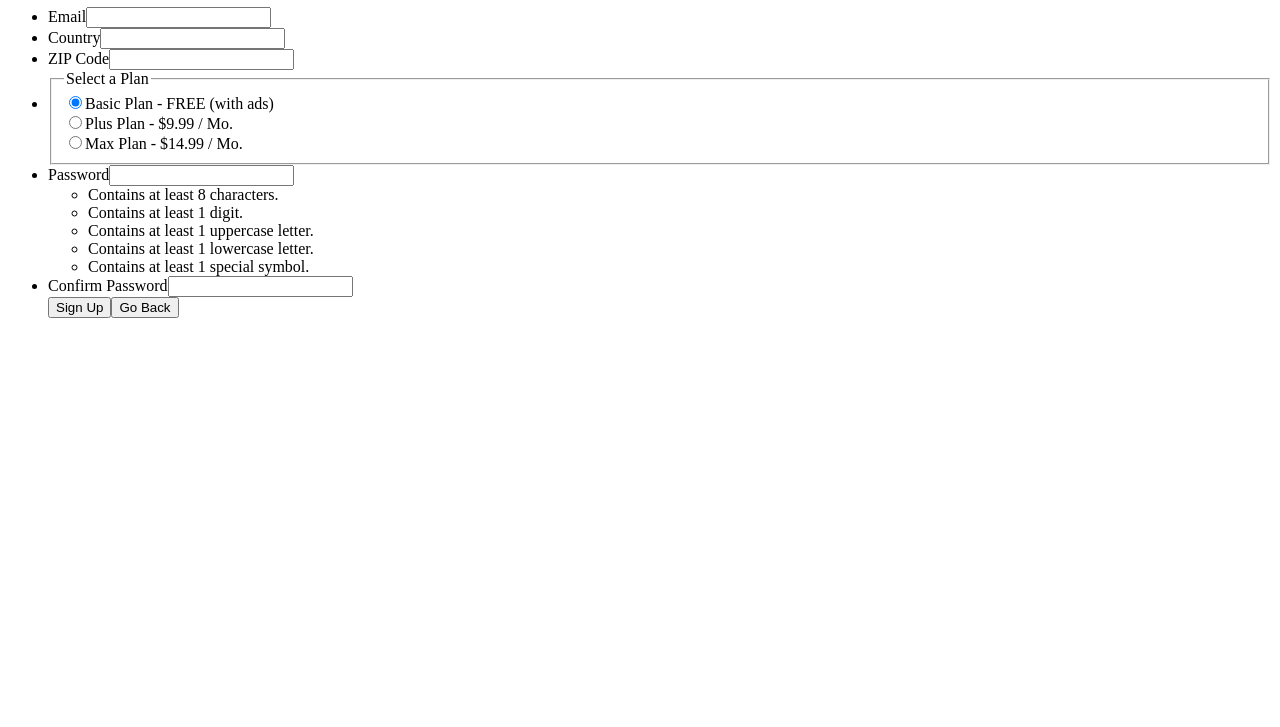
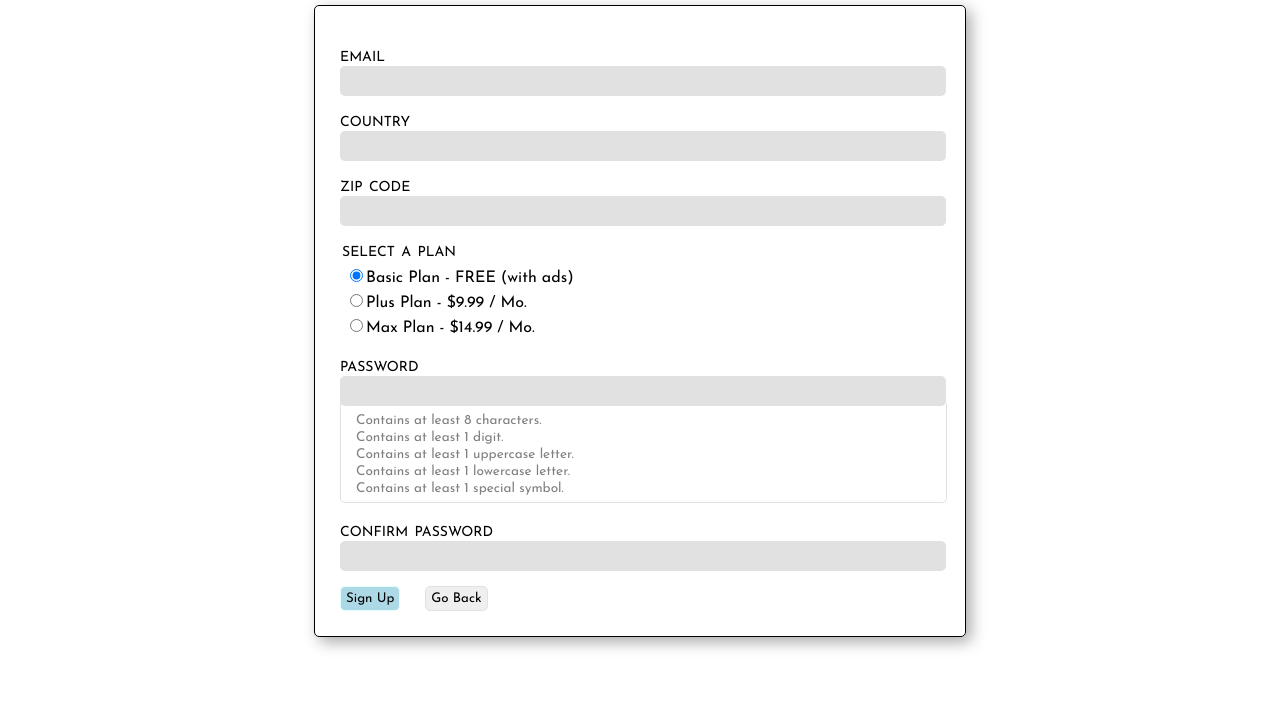
Before and after one commit to Datrinon/validation-form, a website built with webpack: page dist/index.html in a window 1280 px wide. Shown: the part 73-800 px from the top of the page. Built offline with Linux system fonts and the light colour scheme.

Commit message:
Add form CSS, fix bug with validPw boolean

```diff
--- /dev/null
+++ b/src/form.css
@@ -0,0 +1,121 @@
+.form {
+  min-width: 300px;
+  width: 60vw;
+  max-width: 600px;
+  border: 1px solid black;
+  border-radius: 5px;
+  margin: 0 auto;
+  padding: 25px;
+  box-shadow: 5px 5px 15px darkgrey;
+}
+
+.form > ul {
+  all: unset;
+}
+
+.form > ul > li {
+  margin: 15px 0;
+}
+
+.form ul li > label, legend {
+  text-transform: lowercase;
+  font-variant: small-caps;
+  font-size: 125%;
+}
+
+.form li {
+  list-style-type: none;
+}
+
+.form-input {
+  all: unset;
+  height: 1.5rem;
+  width: 100%;
+  border: 1px solid transparent;
+  background-color: rgb(225, 225, 225);
+  border-radius: 5px;
+  font-family: inherit;
+  padding: 2px;
+}
+
+.form-input:hover {
+  background-color: white;
+  border: 1px solid grey;
+}
+
+.form-input:focus {
+  background-color: white;
+  border: 1px solid grey;
+}
+
+.form li>label {
+  display: block;
+}
+
+fieldset {
+  all: unset;
+  border: none;
+}
+
+.form li > ul {
+  border: 1px solid rgb(225, 225, 225);
+  border-top: 0px;
+  padding: 10px 0 5px 0;
+  width: 100.8%;
+  border-bottom-left-radius: 5px;
+  border-bottom-right-radius: 5px;
+  position: relative;
+  bottom: 3px;
+  line-height: 1.05rem;
+}
+
+.form ul li ul {
+  position: relative;
+}
+
+.form ul li ul li {
+  position: relative;
+  left: 15px;
+  color: grey;
+  font-size: 85%;
+}
+
+.form ul li ul li.req-met {
+  color: green;
+}
+
+.req-met:before{
+  content: "✔";
+  position: absolute;
+  left: -15px;
+  bottom: 0px;
+}
+
+.error.active {
+  color: red;
+}
+
+.form-submit, .form-cancel {
+  height: 250%;
+  border: 1px solid rgb(225, 225, 225);
+  border-radius: 5px;
+  padding: 5px;
+  font-family: inherit;
+  cursor: pointer;
+}
+
+.form-submit:hover, .form-cancel:hover {
+  border: 1px solid blue;
+}
+
+.form-submit {
+  border: 1px solid lightcyan;
+  background-color: lightblue;
+  margin-right: 25px;
+}
+
+fieldset div {
+  position: relative;
+  left: 5px;
+  margin: 5px 0;
+}
--- a/src/form.js
+++ b/src/form.js
@@ -24,7 +24,7 @@ export default class Form {
   inputs;
 
   constructor(className) {
-    this.form = Utility.createElement("form", className);
+    this.form = Utility.createElement("form", "form", className);
     this.#formContents = document.createElement("ul");
 
     this.form.append(this.#formContents);
@@ -173,14 +173,20 @@ export default class Form {
 
     input.addEventListener("focusout", () => {
       let userInput = input.value.toLowerCase();
+      if (userInput === "") {
+        return;
+      }
+
       let found = datalist.findIndex(country => country.toLowerCase() === userInput);
       if (found === -1) {
         // keep this here to catch bad submissions.
         input.setCustomValidity(`Not a valid ${input.name}.`);
         error.classList.add("active");
+        input.classList.add("error-active");
         error.textContent = `Not a valid ${input.name}.`;
       } else {
         error.textContent = "";
+        input.classList.remove("error-active");
         error.classList.remove("active");
       }
     });
@@ -232,7 +238,7 @@ export default class Form {
    * pwRequirements.csv.
    */
   static addPasswordValidation(e) {
-    let isValidPw = false;
+    let isValidPw = true;
     const password = e.currentTarget.value;
     const successClass = "req-met";
     const annotations = Array
@@ -248,7 +254,6 @@ export default class Form {
     }
 
     const requirementsMet = (annotationElement) => {
-      isValidPw = true;
       annotationElement.classList.add(successClass);
     }
 
@@ -306,10 +311,12 @@ export default class Form {
       if (confirmPwField.value !== ""
           && pwField.value !== confirmPwField.value) {
         confirmPwField.setCustomValidity(msg);
+        pwField.classList.add("active-error");
         errorElement.classList.add("active");
         errorElement.textContent = msg;
       } else {
         confirmPwField.setCustomValidity("");
+        pwField.classList.remove("active-error");
         errorElement.classList.remove("active");
         errorElement.textContent = "";
       }
@@ -328,12 +335,15 @@ export default class Form {
     const errorElement = emailField.parentNode.querySelector(".error");
 
     emailField.addEventListener("focusout", () => {
-      if (emailField.value.match(Utility.emailRegex) === null) {
+      if (emailField.value !== "" &&
+          emailField.value.match(Utility.emailRegex) === null) {
         emailField.setCustomValidity(msg);
+        emailField.classList.add("active-error");
         errorElement.classList.add("active");
         errorElement.textContent = msg;
       } else {
         emailField.setCustomValidity("");
+        emailField.classList.remove("active-error");
         errorElement.classList.remove("active");
         errorElement.textContent = "";
       }
--- a/src/index.css
+++ b/src/index.css
@@ -1,14 +1,13 @@
+@import url('https://fonts.googleapis.com/css2?family=Josefin+Sans&display=swap');
 
-.req-met {
-  color: green;
+body {
+  font-family: 'Josefin Sans';
 }
 
-.req-met:after{
-  content: "✔";
-  position: absolute;
-  right: 0px;
+h1 {
+  text-align: center;
 }
 
-.error.active {
-  color: red;
+.sign-up {
+  margin: 25px;
 }
--- a/src/index.js
+++ b/src/index.js
@@ -4,6 +4,7 @@ import Plans from './data/plans.csv';
 import PWRequirements from './data/pwRequirements.csv';
 // css
 import './index.css';
+import './form.css';
 // js
 import Form from './form';
 import Component from './component';
@@ -15,7 +16,7 @@ const countries = Countries.split("\r\n");
   const signUpForm = new Form("sign-up-form");
 
   const container = c.div("sign-up");
-  container.append(c.heading("Sign-Up", 1));
+  container.append(c.heading("Sign Up", 1));
 
   signUpForm.addInputToForm("email", "Email", "email", true, "", "email-field");
   Form.addEmailValidation(signUpForm.form, "email");
```
Also changed, not shown: dist/index.bundle.js.
